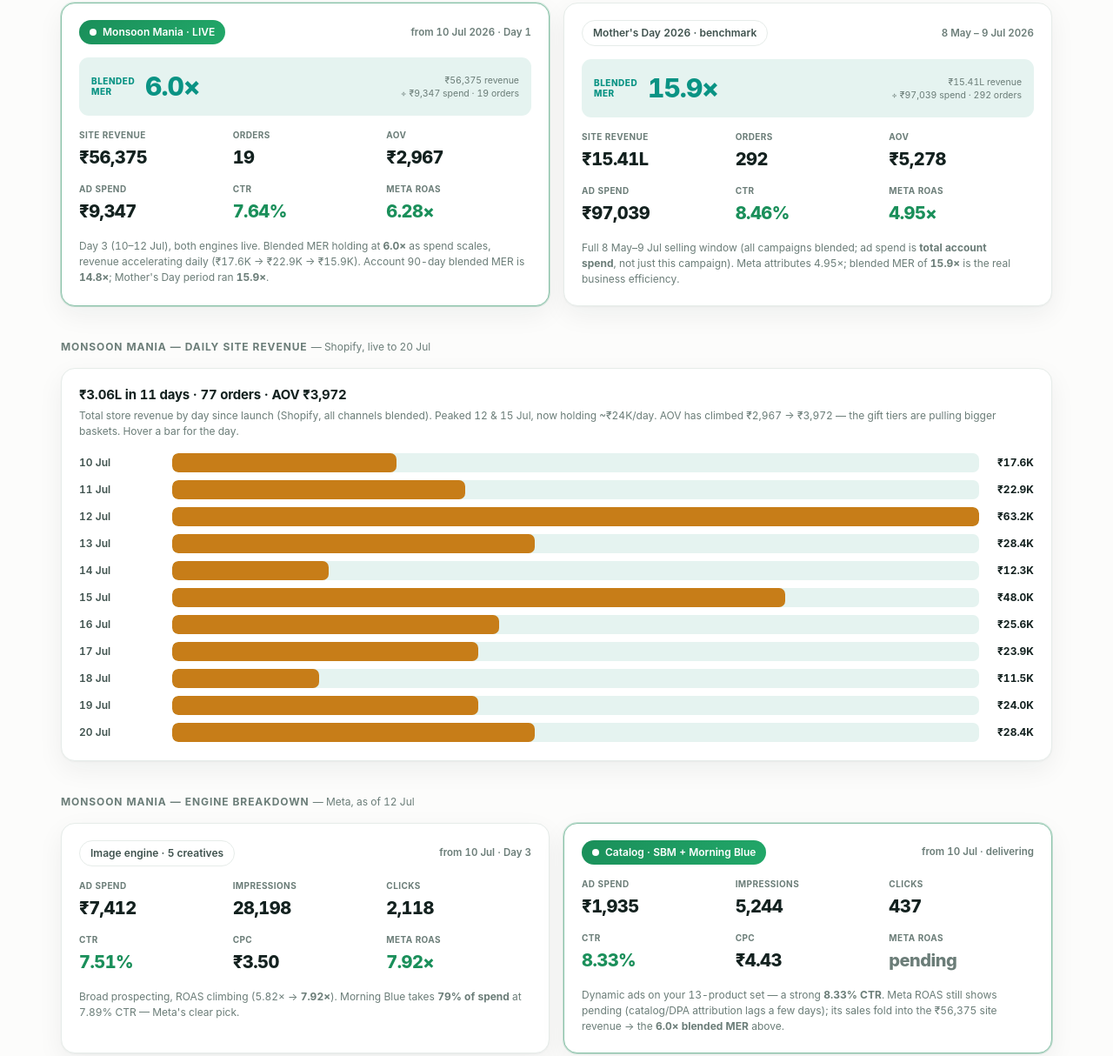
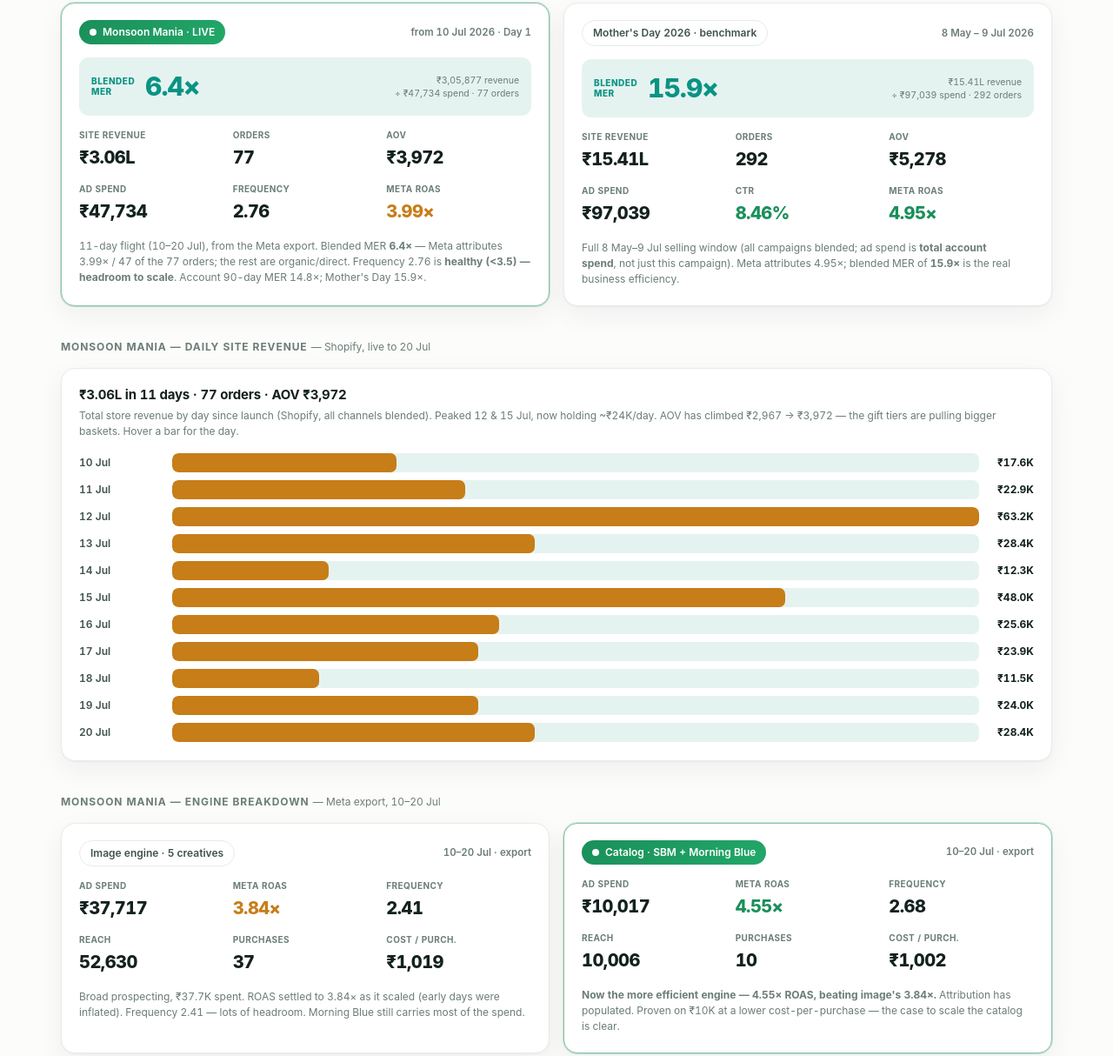
Before and after one commit to S7ID/corelle-monsoon-analytics, a plain HTML site: page index.html in a window 1280 px wide. Shown: the part 350-1564 px from the top of the page at 87% size. Drawn offline with Linux system fonts and the light colour scheme.

Commit message:
Real Meta export data (Jul 1-20): MER 6.4x, catalog 4.55x beats image 3.84x, freq 2.76 healthy

```diff
--- a/index.html
+++ b/index.html
@@ -135,23 +135,23 @@
   </header>
 
   <div class="scope">
-    <b>Scope:</b> Headline metric is <b>blended MER</b> = all corelle.co.in revenue since a campaign's start ÷ ad spend over that period (assumes all site revenue is marketing-driven). Site revenue is live from Shopify (292 orders / 90d); Meta's platform ROAS is shown only as a secondary optimisation signal. Shopify revenue is live to <b>20 Jul 2026</b>; Meta spend/ROAS metrics were last verified <b>12 Jul</b> (connector recovering). 90-day baseline: 11 Apr – 9 Jul.
+    <b>Scope:</b> Headline metric is <b>blended MER</b> = all corelle.co.in revenue since a campaign's start ÷ ad spend over that period (assumes all site revenue is marketing-driven). Site revenue is live from Shopify (292 orders / 90d); Meta's platform ROAS is shown only as a secondary optimisation signal. Meta metrics are from the <b>Jul 1–20 Ads Manager export</b>; Shopify revenue is live to <b>20 Jul 2026</b>. 90-day baseline: 11 Apr – 9 Jul.
   </div>
 
   <h2>Campaign Split — Monsoon Mania vs Mother's Day</h2>
   <div class="grid2">
     <div class="card cmp islive">
       <div class="cmp-h"><span class="pill live"><span class="dotpulse"></span>Monsoon Mania · LIVE</span><span class="cmp-date">from 10 Jul 2026 · Day 1</span></div>
-      <div class="mer"><span class="ml">Blended<br>MER</span><span class="mv">6.0×</span><span class="mf">₹56,375 revenue<br>÷ ₹9,347 spend · 19 orders</span></div>
+      <div class="mer"><span class="ml">Blended<br>MER</span><span class="mv">6.4×</span><span class="mf">₹3,05,877 revenue<br>÷ ₹47,734 spend · 77 orders</span></div>
       <div class="cmp-grid">
-        <div class="s"><div class="k">Site Revenue</div><div class="v">₹56,375</div></div>
-        <div class="s"><div class="k">Orders</div><div class="v">19</div></div>
-        <div class="s"><div class="k">AOV</div><div class="v">₹2,967</div></div>
-        <div class="s"><div class="k">Ad Spend</div><div class="v">₹9,347</div></div>
-        <div class="s"><div class="k">CTR</div><div class="v hi">7.64%</div></div>
-        <div class="s"><div class="k">Meta ROAS</div><div class="v hi">6.28×</div></div>
+        <div class="s"><div class="k">Site Revenue</div><div class="v">₹3.06L</div></div>
+        <div class="s"><div class="k">Orders</div><div class="v">77</div></div>
+        <div class="s"><div class="k">AOV</div><div class="v">₹3,972</div></div>
+        <div class="s"><div class="k">Ad Spend</div><div class="v">₹47,734</div></div>
+        <div class="s"><div class="k">Frequency</div><div class="v">2.76</div></div>
+        <div class="s"><div class="k">Meta ROAS</div><div class="v mid">3.99×</div></div>
       </div>
-      <p class="cap" style="margin:16px 0 0">Day 3 (10–12 Jul), both engines live. Blended MER holding at <b>6.0×</b> as spend scales, revenue accelerating daily (₹17.6K → ₹22.9K → ₹15.9K). Account 90-day blended MER is <b>14.8×</b>; Mother's Day period ran <b>15.9×</b>.</p>
+      <p class="cap" style="margin:16px 0 0">11-day flight (10–20 Jul), from the Meta export. Blended MER <b>6.4×</b> — Meta attributes 3.99× / 47 of the 77 orders; the rest are organic/direct. Frequency 2.76 is <b>healthy (&lt;3.5) — headroom to scale</b>. Account 90-day MER 14.8×; Mother's Day 15.9×.</p>
     </div>
     <div class="card cmp">
       <div class="cmp-h"><span class="pill">Mother's Day 2026 · benchmark</span><span class="cmp-date">8 May – 9 Jul 2026</span></div>
@@ -175,31 +175,31 @@
     <div class="rows" id="mmrev"></div>
   </div>
 
-  <h2>Monsoon Mania — Engine Breakdown <span style="font-weight:400;text-transform:none;letter-spacing:0;color:var(--muted)">— Meta, as of 12 Jul</span></h2>
+  <h2>Monsoon Mania — Engine Breakdown <span style="font-weight:400;text-transform:none;letter-spacing:0;color:var(--muted)">— Meta export, 10–20 Jul</span></h2>
   <div class="grid2">
     <div class="card cmp">
-      <div class="cmp-h"><span class="pill">Image engine · 5 creatives</span><span class="cmp-date">from 10 Jul · Day 3</span></div>
+      <div class="cmp-h"><span class="pill">Image engine · 5 creatives</span><span class="cmp-date">10–20 Jul · export</span></div>
       <div class="cmp-grid">
-        <div class="s"><div class="k">Ad Spend</div><div class="v">₹7,412</div></div>
-        <div class="s"><div class="k">Impressions</div><div class="v">28,198</div></div>
-        <div class="s"><div class="k">Clicks</div><div class="v">2,118</div></div>
-        <div class="s"><div class="k">CTR</div><div class="v hi">7.51%</div></div>
-        <div class="s"><div class="k">CPC</div><div class="v">₹3.50</div></div>
-        <div class="s"><div class="k">Meta ROAS</div><div class="v hi">7.92×</div></div>
+        <div class="s"><div class="k">Ad Spend</div><div class="v">₹37,717</div></div>
+        <div class="s"><div class="k">Meta ROAS</div><div class="v mid">3.84×</div></div>
+        <div class="s"><div class="k">Frequency</div><div class="v">2.41</div></div>
+        <div class="s"><div class="k">Reach</div><div class="v">52,630</div></div>
+        <div class="s"><div class="k">Purchases</div><div class="v">37</div></div>
+        <div class="s"><div class="k">Cost / purch.</div><div class="v">₹1,019</div></div>
       </div>
-      <p class="cap" style="margin:16px 0 0">Broad prospecting, ROAS climbing (5.82× → <b>7.92×</b>). Morning Blue takes <b>79% of spend</b> at 7.89% CTR — Meta's clear pick.</p>
+      <p class="cap" style="margin:16px 0 0">Broad prospecting, ₹37.7K spent. ROAS settled to 3.84× as it scaled (early days were inflated). Frequency 2.41 — lots of headroom. Morning Blue still carries most of the spend.</p>
     </div>
     <div class="card cmp islive">
-      <div class="cmp-h"><span class="pill live"><span class="dotpulse"></span>Catalog · SBM + Morning Blue</span><span class="cmp-date">from 10 Jul · delivering</span></div>
+      <div class="cmp-h"><span class="pill live"><span class="dotpulse"></span>Catalog · SBM + Morning Blue</span><span class="cmp-date">10–20 Jul · export</span></div>
       <div class="cmp-grid">
-        <div class="s"><div class="k">Ad Spend</div><div class="v">₹1,935</div></div>
-        <div class="s"><div class="k">Impressions</div><div class="v">5,244</div></div>
-        <div class="s"><div class="k">Clicks</div><div class="v">437</div></div>
-        <div class="s"><div class="k">CTR</div><div class="v hi">8.33%</div></div>
-        <div class="s"><div class="k">CPC</div><div class="v">₹4.43</div></div>
-        <div class="s"><div class="k">Meta ROAS</div><div class="v" style="color:var(--muted)">pending</div></div>
+        <div class="s"><div class="k">Ad Spend</div><div class="v">₹10,017</div></div>
+        <div class="s"><div class="k">Meta ROAS</div><div class="v hi">4.55×</div></div>
+        <div class="s"><div class="k">Frequency</div><div class="v">2.68</div></div>
+        <div class="s"><div class="k">Reach</div><div class="v">10,006</div></div>
+        <div class="s"><div class="k">Purchases</div><div class="v">10</div></div>
+        <div class="s"><div class="k">Cost / purch.</div><div class="v">₹1,002</div></div>
       </div>
-      <p class="cap" style="margin:16px 0 0">Dynamic ads on your 13-product set — a strong <b>8.33% CTR</b>. Meta ROAS still shows pending (catalog/DPA attribution lags a few days); its sales fold into the ₹56,375 site revenue → the <b>6.0× blended MER</b> above.</p>
+      <p class="cap" style="margin:16px 0 0"><b>Now the more efficient engine — 4.55× ROAS, beating image's 3.84×.</b> Attribution has populated. Proven on ₹10K at a lower cost-per-purchase — the case to scale the catalog is clear.</p>
     </div>
   </div>
 
@@ -279,8 +279,8 @@
     <table>
       <thead><tr><th>Campaign</th><th>Status</th><th>Spend</th><th>Impr.</th><th>CTR</th><th>CPC</th><th>ROAS</th></tr></thead>
       <tbody>
-        <tr><td class="name">Monsoon Mania <span style="color:var(--muted);font-weight:400">· image · 10–12 Jul</span></td><td><span class="tag t-live">Live · Day 3</span></td><td>₹7,412</td><td>28,198</td><td>7.51%</td><td>₹3.50</td><td>7.92×</td></tr>
-        <tr><td class="name">Monsoon Mania <span style="color:var(--muted);font-weight:400">· catalog · SBM + Morning Blue</span></td><td><span class="tag t-live">Live · delivering</span></td><td>₹1,935</td><td>5,244</td><td>8.33%</td><td>₹4.43</td><td>—</td></tr>
+        <tr><td class="name">Monsoon Mania <span style="color:var(--muted);font-weight:400">· image · 10–20 Jul</span></td><td><span class="tag t-live">Live</span></td><td>₹37,717</td><td>126,622</td><td>7.51%</td><td>₹3.50</td><td>3.84×</td></tr>
+        <tr><td class="name">Monsoon Mania <span style="color:var(--muted);font-weight:400">· catalog · SBM + Morning Blue</span></td><td><span class="tag t-live">Live</span></td><td>₹10,017</td><td>26,809</td><td>8.33%</td><td>₹4.43</td><td>4.55×</td></tr>
         <tr><td class="name">Mother's Day 2026 <span style="color:var(--muted);font-weight:400">· to 9 Jul</span></td><td><span class="tag t-pause">Ended</span></td><td>₹40,643</td><td>152,103</td><td>8.46%</td><td>₹3.16</td><td>4.95×</td></tr>
         <tr><td class="name">Slow Movers + Bestsellers</td><td><span class="tag t-issue">With issues</span></td><td>₹55,619</td><td>145,337</td><td>6.74%</td><td>₹5.68</td><td>4.36×</td></tr>
         <tr><td class="name">C12 · Value 5–20K · Catalogue</td><td><span class="tag t-pause">Paused</span></td><td>₹3,511</td><td>7,590</td><td>7.71%</td><td>₹6.00</td><td>4.87×</td></tr>
@@ -294,7 +294,7 @@
   <h2>What the Data Says</h2>
   <div class="insights">
     <div class="ins win"><b>💰 MER 14.8× — the store runs on demand</b><p>Blended MER (₹15.4L revenue ÷ ₹1.04L spend) is ~3× Meta's attributed 4.52×. Paid is only ~7% of revenue — an accelerant on strong organic/repeat demand. Read MER for the business; use Meta ROAS only to steer delivery.</p></div>
-    <div class="ins win"><b>🚀 Both engines firing</b><p>Day 3: ₹9,347 spent → ₹56,375 revenue (19 orders), account ROAS 6.28×, blended MER 6.0×. Image ROAS climbed to 7.92×; Morning Blue takes 79% of image spend. Catalog delivering at 8.33% CTR (ROAS pending attribution).</p></div>
+    <div class="ins win"><b>🏆 Catalog is the efficiency winner</b><p>Meta export (10–20 Jul): blended MER 6.4× on ₹47.7K spend / ₹3.06L revenue. The catalog engine now leads on ROAS (4.55× vs image 3.84×), and frequency is a healthy 2.76 — plenty of headroom. Next move: scale the catalog + broaden reach (only 55K reached so far).</p></div>
     <div class="ins win"><b>🌱 A warm account, relaunched</b><p>Spend fell to ₹1,073 in the last 30 days on a proven 4.52× base. Monsoon Mania restarts the engine at the ideal moment — no cold-start.</p></div>
     <div class="ins op"><b>📈 Fund the young</b><p>25–34 returns 8.06× on ₹4.2K while 35–44 (₹12.6K) drags at 3.18×. Shifting budget younger is the single clearest efficiency lever.</p></div>
     <div class="ins"><b>🎯 Feed first</b><p>Feed = 74% of spend at 4.93× ROAS. Keep Stories/Reels for cheap reach &amp; CTR, but don't let them pull budget from Feed. Cut or fix FB Reels (1.57×).</p></div>
```
